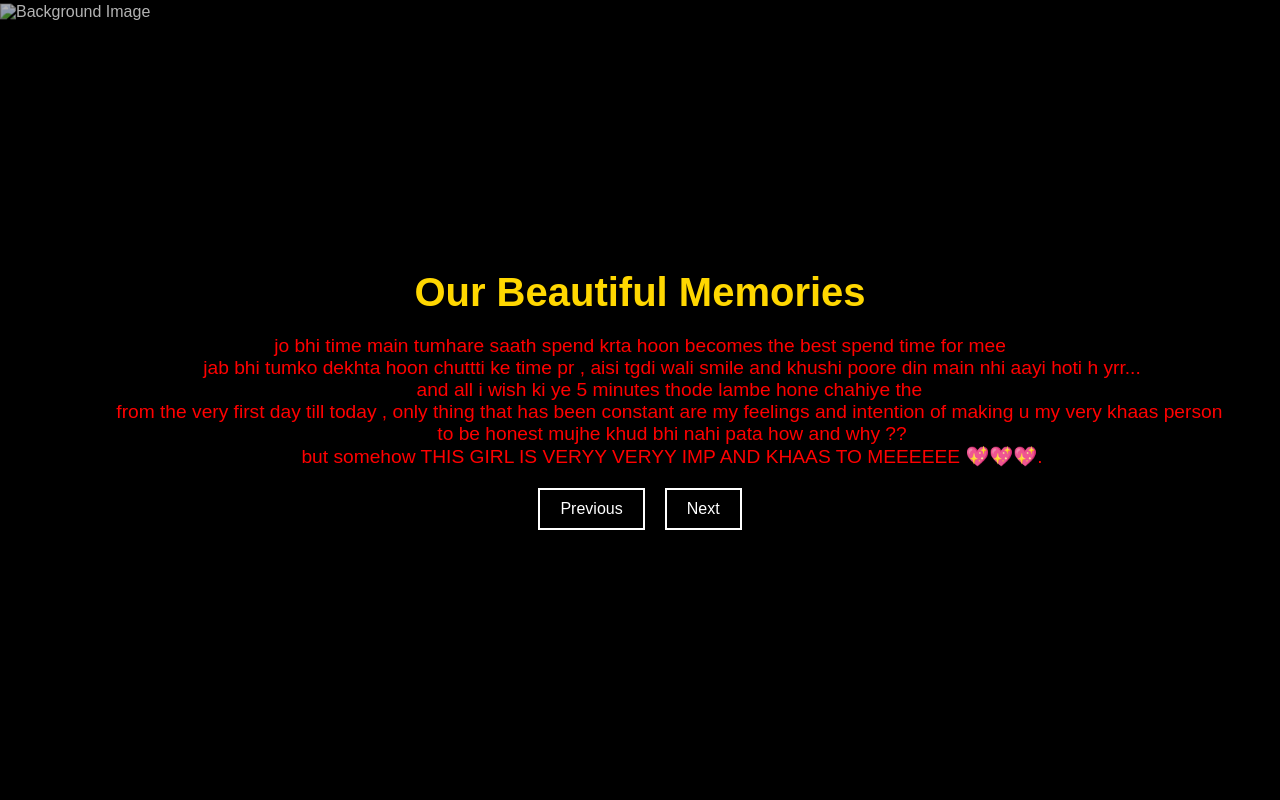
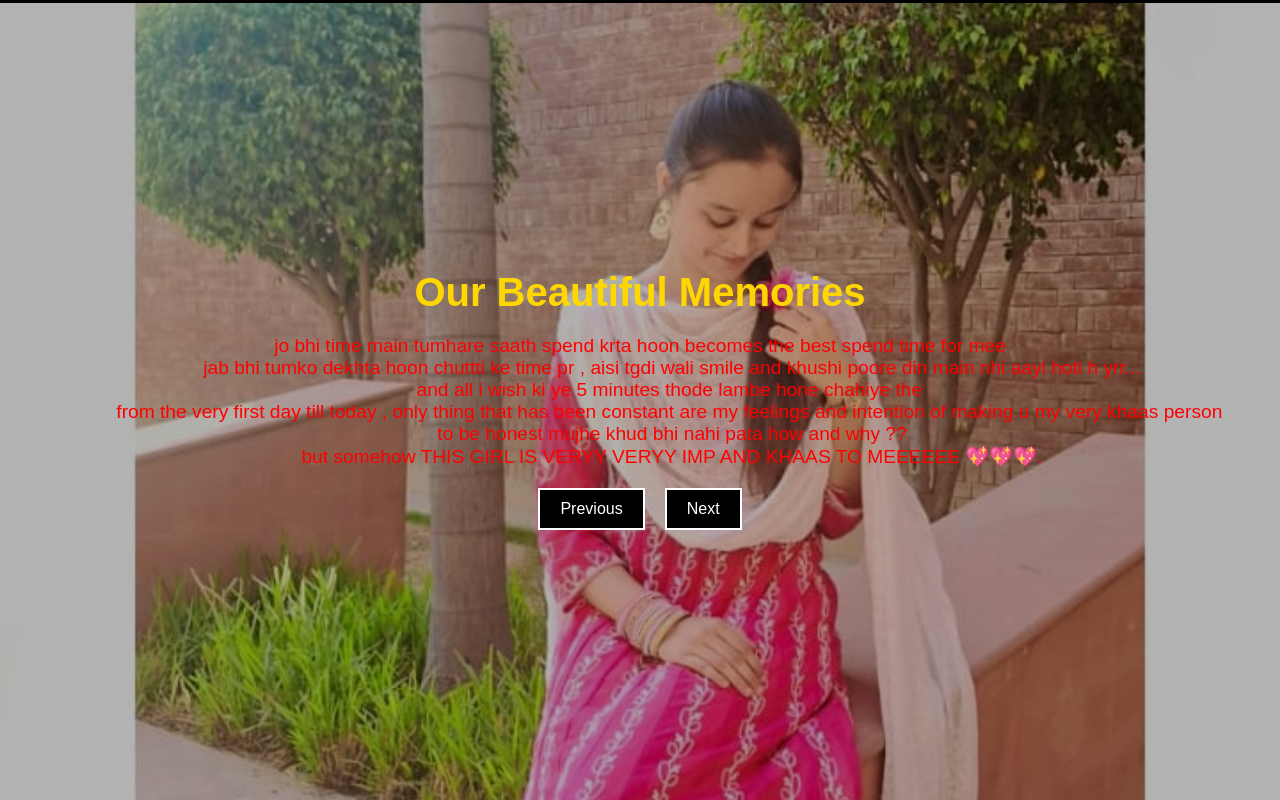
Before and after one commit to Akash230164/hello, a plain HTML site: page memories.html in a window 1280 px wide. Drawn offline with Linux system fonts and the light colour scheme; a script that the page names is missing.

Commit message:
Update memories.html

```diff
--- a/memories.html
+++ b/memories.html
@@ -23,7 +23,7 @@
     </div>
 
     <div class="image-container">
-        <img src="images/amber3.jpg" alt="Background Image" class="background-image">
+        <img src="amber3.jpg" alt="Background Image" class="background-image">
     </div>
 
     <script src="scripts.js"></script>
```
